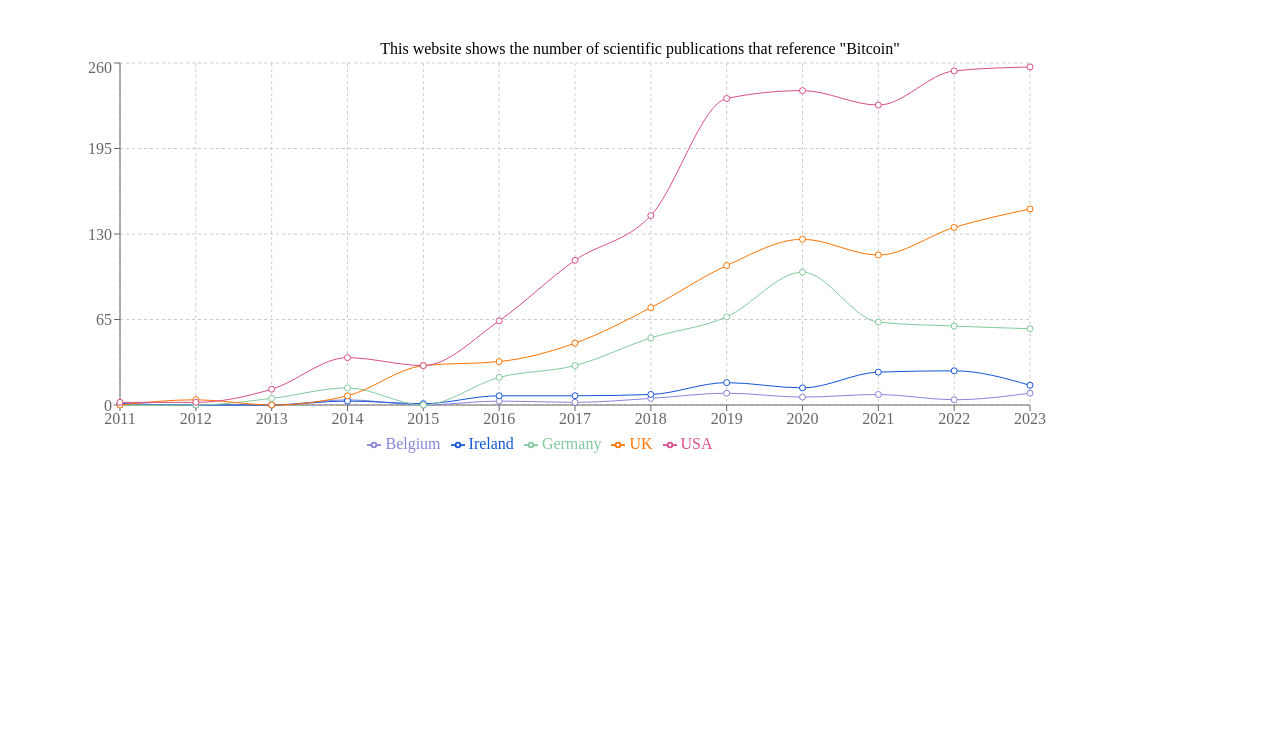
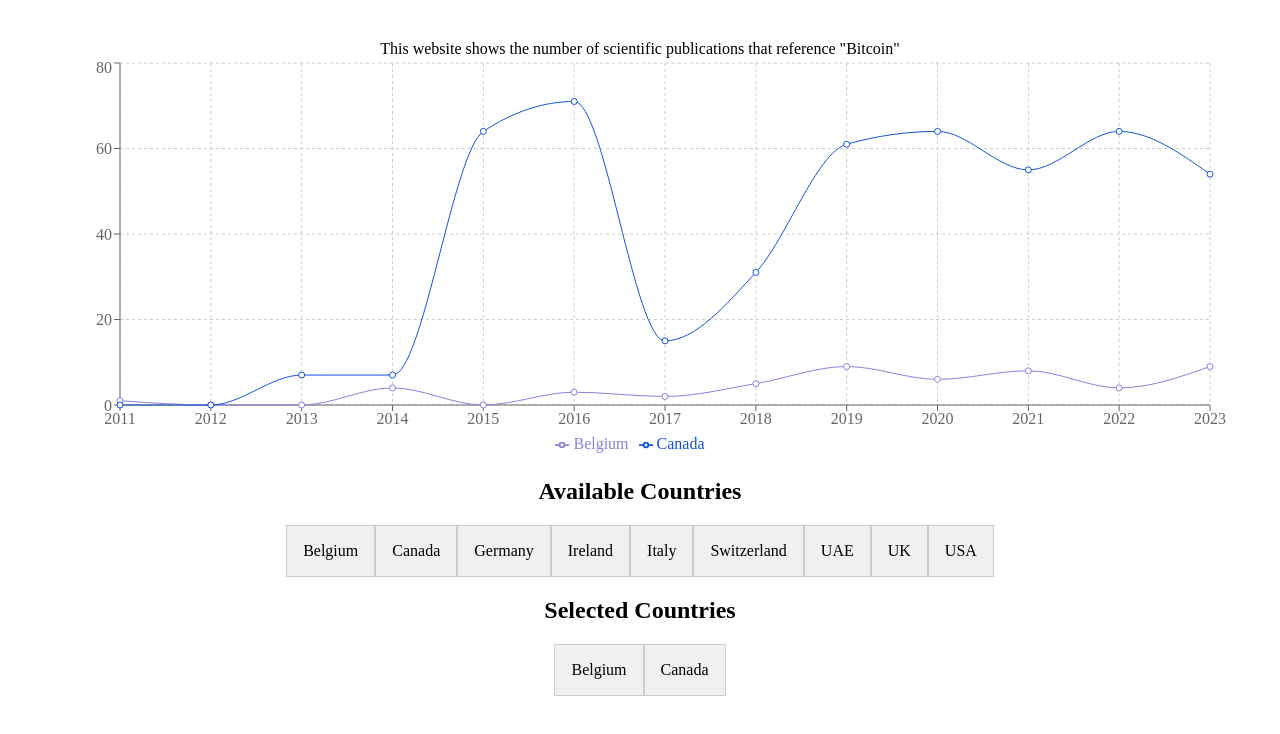
Before and after one commit to WojOgi/scibit, a React (Vite) app: page / in a window 1280 px wide. Shown: the top 734 px of the page. Built offline with nearby package versions, Linux system fonts and the light colour scheme.

Commit message:
before useState for list of selected countries

```diff
--- a/src/App.tsx
+++ b/src/App.tsx
@@ -7,23 +7,20 @@ import MainArea from "./components/layout/mainarea/MainArea.tsx";
 import ChoiceArea from "./components/layout/mainarea/choicearea/ChoiceArea.tsx";
 
 function App() {
-  const listOfCountries = data_CountriesExample.map(
-    (country) => country.countryName,
-  );
+  const listOfCountries = data_CountriesExample
+    .map((country) => country.countryName)
+    .sort((a, b) => a.localeCompare(b));
   // console.log(listOfCountries);
 
-  const selectedCountries: string[] = [];
+  const listOfSelectedCountries: string[] = [];
   //this will later be user-selected
-  selectedCountries.push(listOfCountries[0]);
-  selectedCountries.push(listOfCountries[1]);
-  selectedCountries.push(listOfCountries[2]);
-  selectedCountries.push(listOfCountries[3]);
-  selectedCountries.push(listOfCountries[4]);
+  listOfSelectedCountries.push(listOfCountries[0]);
+  listOfSelectedCountries.push(listOfCountries[1]);
 
-  // console.log("selectedCountries", selectedCountries);
+  // console.log("listOfSelectedCountries", listOfSelectedCountries);
 
   const dataToPlot = data_CountriesExample.filter((country) =>
-    selectedCountries.includes(country.countryName),
+    listOfSelectedCountries.includes(country.countryName),
   );
 
   // console.log("dataToPlot", dataToPlot);
@@ -33,7 +30,10 @@ function App() {
       <Header />
       <MainArea>
         <MyLineChart dataToPlot={dataToPlot} />
-        <ChoiceArea listOfCountries={listOfCountries} />
+        <ChoiceArea
+          listOfCountries={listOfCountries}
+          listOfSelectedCountries={listOfSelectedCountries}
+        />
       </MainArea>
     </>
   );
--- a/src/components/graphs/MyLineChart.tsx
+++ b/src/components/graphs/MyLineChart.tsx
@@ -44,7 +44,7 @@ export default function MyLineChart({ dataToPlot }: MyLineChartProps) {
   console.log("transformedData", transformedData);
 
   return (
-    <ResponsiveContainer width="85%" height={400}>
+    <ResponsiveContainer width="100%" height={400}>
       <LineChart
         width={500}
         height={300}
--- /dev/null
+++ b/src/components/layout/mainarea/choicearea/AvailableCountries.tsx
@@ -0,0 +1,20 @@
+import CountryTile from "./CountryTile.tsx";
+
+type AvailableCountriesProps = {
+  listOfCountries: string[];
+};
+
+export default function AvailableCountries({
+  listOfCountries,
+}: AvailableCountriesProps) {
+  return (
+    <>
+      <h2>Available Countries</h2>
+      <section className="country-tile-container">
+        {listOfCountries.map((countryName) => (
+          <CountryTile countryName={countryName} />
+        ))}
+      </section>
+    </>
+  );
+}
--- a/src/components/layout/mainarea/choicearea/ChoiceArea.tsx
+++ b/src/components/layout/mainarea/choicearea/ChoiceArea.tsx
@@ -1,7 +1,19 @@
+import AvailableCountries from "./AvailableCountries.tsx";
+import SelectedCountries from "./SelectedCountries.tsx";
+
 type ChoiceAreaProps = {
   listOfCountries: string[];
+  listOfSelectedCountries: string[];
 };
 
-export default function ChoiceArea({ listOfCountries }: ChoiceAreaProps) {
-  return <div></div>;
+export default function ChoiceArea({
+  listOfCountries,
+  listOfSelectedCountries,
+}: ChoiceAreaProps) {
+  return (
+    <div>
+      <AvailableCountries listOfCountries={listOfCountries} />
+      <SelectedCountries listOfSelectedCountries={listOfSelectedCountries} />
+    </div>
+  );
 }
--- /dev/null
+++ b/src/components/layout/mainarea/choicearea/CountryTile.tsx
@@ -0,0 +1,7 @@
+type CountryTileProps = {
+  countryName: string;
+};
+
+export default function CountryTile({ countryName }: CountryTileProps) {
+  return <span className="country-tile">{countryName}</span>;
+}
--- /dev/null
+++ b/src/components/layout/mainarea/choicearea/SelectedCountries.tsx
@@ -0,0 +1,20 @@
+import CountryTile from "./CountryTile.tsx";
+
+type SelectedCountriesProps = {
+  listOfSelectedCountries: string[];
+};
+
+export default function SelectedCountries({
+  listOfSelectedCountries,
+}: SelectedCountriesProps) {
+  return (
+    <>
+      <h2>Selected Countries</h2>
+      <section className="country-tile-container">
+        {listOfSelectedCountries.map((countryName) => (
+          <CountryTile countryName={countryName} />
+        ))}
+      </section>
+    </>
+  );
+}
--- a/src/styles/index.css
+++ b/src/styles/index.css
@@ -0,0 +1,13 @@
+.country-tile {
+    flex: 0 0 auto;
+    padding: 1rem;
+    background-color: #f0f0f0;
+    border: 1px solid #ccc;
+    text-align: center;
+}
+
+.country-tile-container {
+    display: flex;
+    flex-wrap: wrap;
+    justify-content: center;
+}
```
